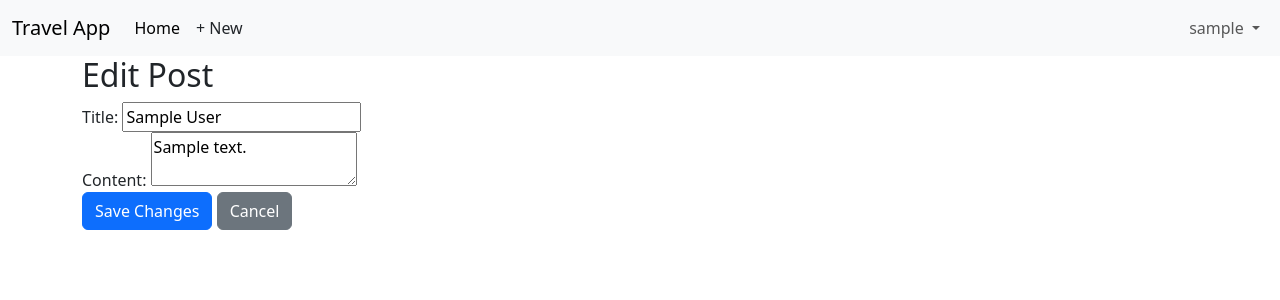
After one commit to RyanColoradoCS/TravelProject, a Django app: page /edit_post/1/ in a window 1280 px wide. The commit adds this page. Shown: the top 300 px of the page. Run offline with Django 5.2, Linux system fonts and the light colour scheme; a user stored in the database is signed in; tables that the repository leaves empty hold one stand-in row (values such as "Sample post").

Commit message:
Users can now edit their posts

```diff
--- a/blog/urls.py
+++ b/blog/urls.py
@@ -1,6 +1,6 @@
 from django.urls import path
 # Import the path function, which is used to define URL patterns.#
-from .views import BlogListView, BlogDetailView,feed_view, profile_view
+from .views import BlogListView, BlogDetailView,feed_view, profile_view, edit_post
 
 # Define the URL patterns for the blog app
 urlpatterns = [
@@ -12,5 +12,6 @@ urlpatterns = [
     path('myprofile/', profile_view, name='myprofile'),
     # path('profile/<int:pk>/', profile_view, name='user_profile'), # Other users' profiles
     path('profile/<int:pk>/', profile_view, name='profile_view'),
+    path('edit_post/<int:pk>/', edit_post, name='edit_post'),
 
 ]
--- a/blog/views.py
+++ b/blog/views.py
@@ -63,3 +63,26 @@ def profile_view(request, pk=None):
     users = CustomUser.objects.filter(username__icontains=query) if query else None
 
     return render(request, 'profile.html', {'user': user_profile, 'user_posts': user_posts,'users': users, 'query': query, 'MEDIA_URL': settings.MEDIA_URL, 'is_logged_in_user': is_logged_in_user})
+
+@login_required
+def edit_post(request, pk):
+
+    # Retrieve the post being edited
+    user_post = get_object_or_404(UserPost, pk=pk)
+
+    # Ensure only the author can edit the post
+    if user_post.author != request.user:
+        return redirect('profile_view', pk=request.user.pk)
+
+    if request.method == 'POST':
+        # Update post with form data
+        user_post.title = request.POST.get('title')
+        user_post.body = request.POST.get('body')
+        user_post.save()
+        # Redirect to profile page after saving
+        #return redirect('profile_view', pk=request.user.pk)
+        return redirect('profile_view', pk=user_post.author.pk)
+
+
+    # Render the edit form prefilled with post data
+    return render(request, 'edit_post.html', {'user_post': user_post})
--- /dev/null
+++ b/templates/edit_post.html
@@ -0,0 +1,25 @@
+{% extends "base.html" %}
+
+{% block content %}
+<section class="edit-post">
+    <h2>Edit Post</h2>
+
+    <form method="post" class="edit-post-form">
+        {% csrf_token %}
+        <div class="form-group">
+            <label for="title">Title:</label>
+            <input type="text" id="title" name="title" value="{{ user_post.title }}" required>
+        </div>
+
+        <div class="form-group">
+            <label for="content">Content:</label>
+            <textarea id="content" name="content" required>{{ user_post.content }}</textarea>
+        </div>
+
+        <div class="form-actions">
+            <button type="submit" class="btn btn-primary">Save Changes</button>
+            <a href="{% url 'profile_view' user_post.author.pk %}" class="btn btn-secondary">Cancel</a>
+        </div>
+    </form>
+</section>
+{% endblock content %}
--- a/templates/profile.html
+++ b/templates/profile.html
@@ -27,7 +27,7 @@
                 <p><small>Posted on {{ post.created_at }}</small></p>
                 {% if is_logged_in_user %}
                     <div class="card-footer text-muted">
-                        <a href="#">Edit</a> | <a href="#">Delete</a>
+                        <a href="{% url 'edit_post' post.pk %}">Edit</a> | <a href="#">Delete</a>
                     </div>
                 {% endif %}
             </li>
```
Also changed, not shown: templates/delete_post.html (added, +17 -0 lines).
